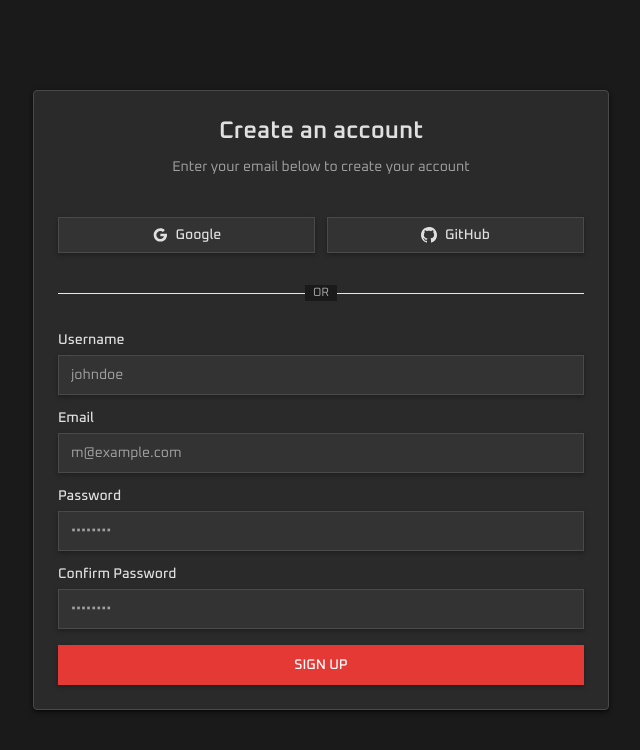
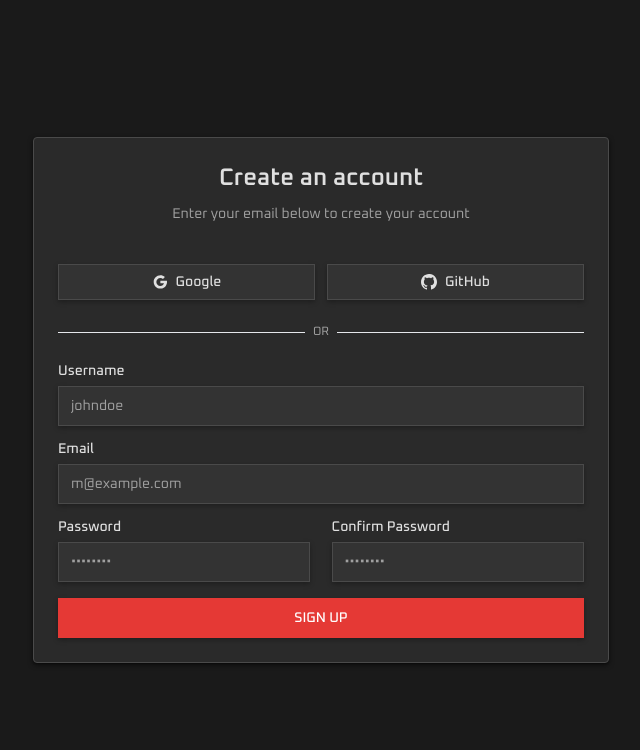
Before and after one commit to Preet2099x/CinemaBoxd, a React (Vite) app in the folder frontend/: page /signup in a window 1280 px wide. Shown: the top 750 px of the page, without its empty margins (319-959 px from the left). Built offline with nearby package versions, Linux system fonts and the light colour scheme.

Commit message:
Improved Login and Singup page ui

```diff
--- a/frontend/src/pages/Login.jsx
+++ b/frontend/src/pages/Login.jsx
@@ -175,11 +175,11 @@ const Login = () => {
           <div className="relative my-4">
             <div className="absolute inset-0 flex items-center">
               <span className="w-full border-t border-gray-200"></span>
-            </div>
-            <div className="relative flex justify-center text-xs uppercase">
-              <span className="bg-background px-2 text-muted-foreground">OR</span>
+              <p className="px-2 text-xs text-muted-foreground">OR</p>
+              <span className="w-full border-t border-gray-200"></span>
             </div>
           </div>
+
 
           {/* Login Form */}
           <div className="space-y-4">
--- a/frontend/src/pages/Signup.jsx
+++ b/frontend/src/pages/Signup.jsx
@@ -208,9 +208,8 @@ const handleGithubLogin = async () => {
           <div className="relative my-4">
             <div className="absolute inset-0 flex items-center">
               <span className="w-full border-t border-gray-200"></span>
-            </div>
-            <div className="relative flex justify-center text-xs uppercase">
-              <span className="bg-background px-2 text-muted-foreground">OR</span>
+              <p className="px-2 text-xs text-muted-foreground">OR</p>
+              <span className="w-full border-t border-gray-200"></span>
             </div>
           </div>
 
@@ -250,7 +249,8 @@ const handleGithubLogin = async () => {
               )}
             </div>
 
-            <div className="space-y-2">
+            <div className="flex justify-between items-start">
+              <div className="w-[48%] space-y-2"> {/* Left element - starts at start */}
                 <Label htmlFor="password">Password</Label>
                 <Input
                   id="password"
@@ -267,7 +267,7 @@ const handleGithubLogin = async () => {
                 )}
               </div>
 
-            <div className="space-y-2">
+              <div className="w-[48%] space-y-2"> {/* Right element - ends at end */}
                 <Label htmlFor="confirmPassword">Confirm Password</Label>
                 <Input
                   id="confirmPassword"
@@ -283,6 +283,8 @@ const handleGithubLogin = async () => {
                   <p className="text-sm text-red-600">{errors.confirmPassword}</p>
                 )}
               </div>
+            </div>
+
 
             <Button
               onClick={handleSubmit}
```
Lines whose indentation alone changed are shown as unchanged.
